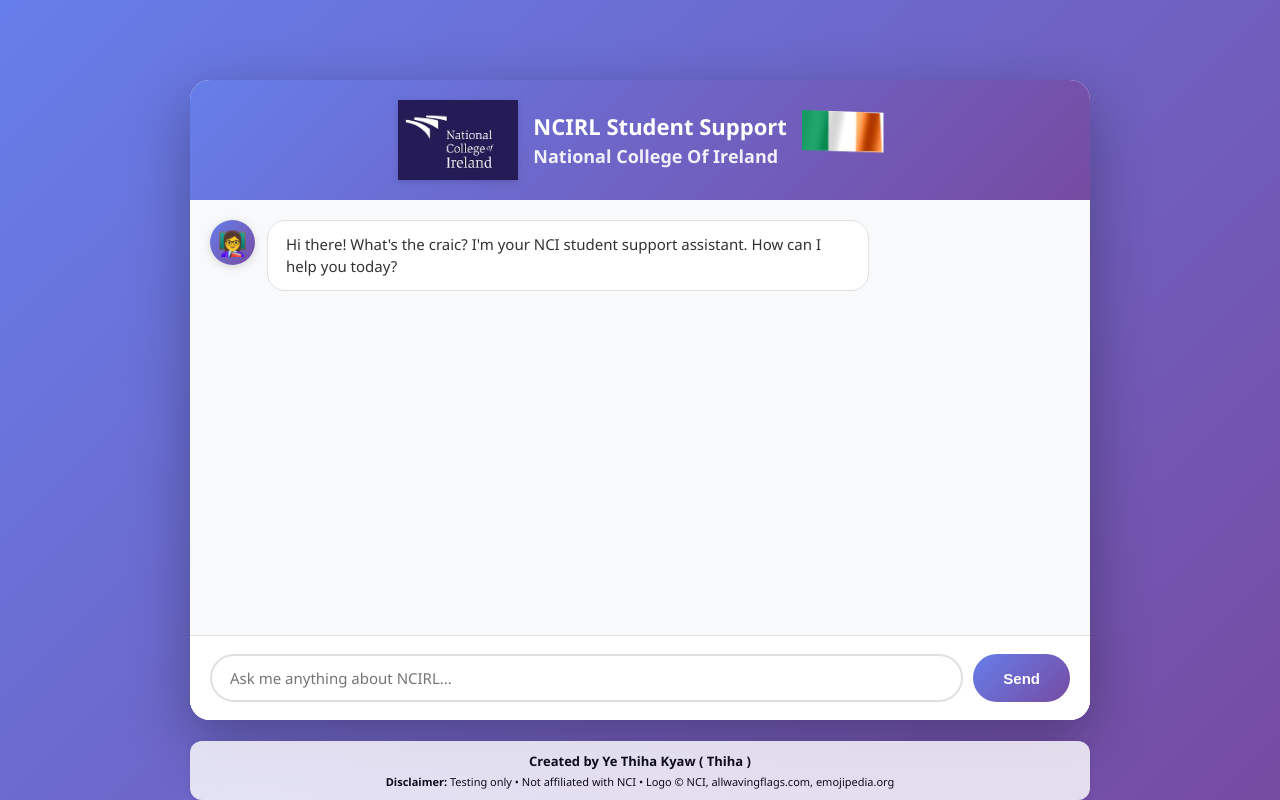
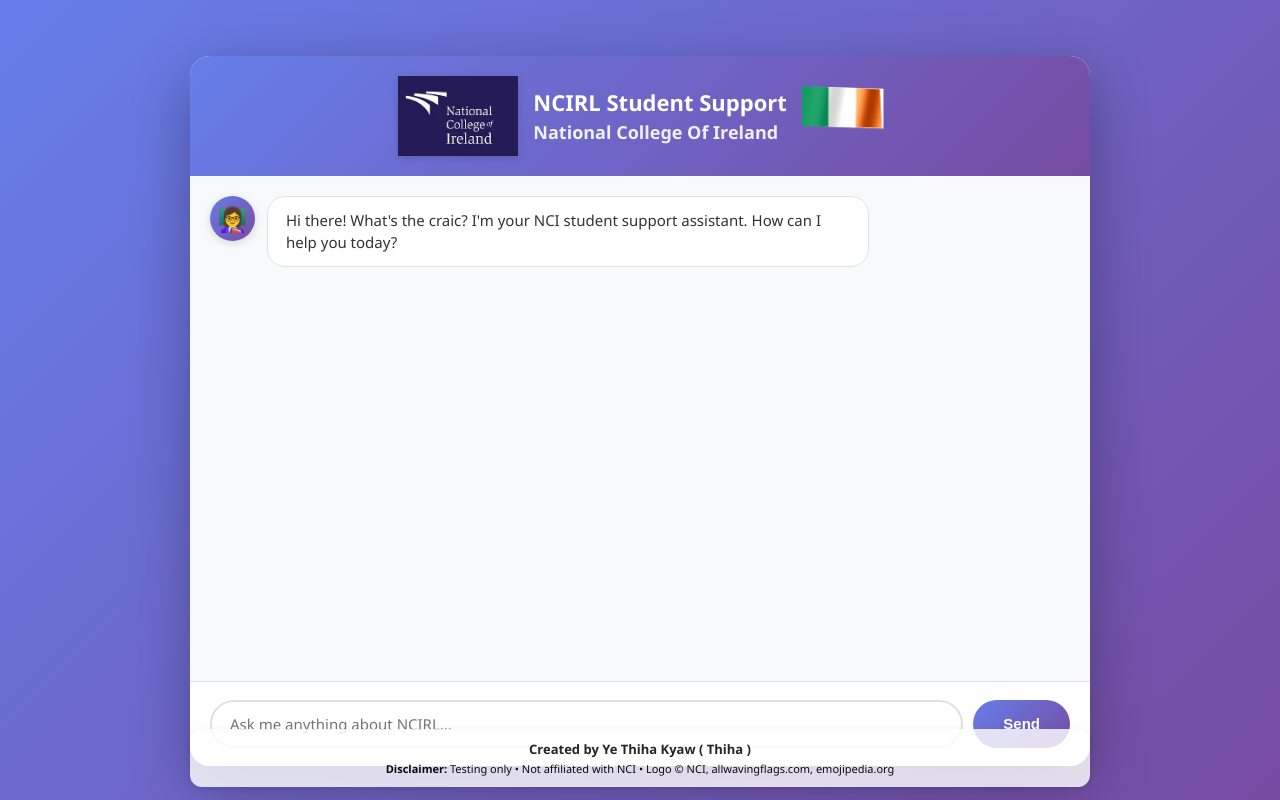
Before and after one commit to Ye-Thiha-Kyaw/ncirl-chatbot, a Flask app: page / in a window 1280 px wide. Run offline with Flask 3, Linux system fonts and the light colour scheme; parts of the project's set-up code (start-up, migrations or seed data) failed here and were passed over.

Commit message:
edit footer and adjust chat container

```diff
--- a/static/css/style.css
+++ b/static/css/style.css
@@ -11,9 +11,9 @@ body {
     max-height: 100vh;
     display: flex;
     flex-direction: column;
-    justify-content: center;
+    justify-content:space-between;
     align-items: center;
-    padding: 15px;
+    padding: 5px;
     overflow: hidden;
 
 }
@@ -27,9 +27,9 @@ body {
     overflow: hidden;
     display: flex;
     flex-direction: column;
-    height: calc(100vh - 160px);
-    /* Adjust for footer */
+    height: calc(100vh - 90px);
     max-height: 750px;
+    margin-top: 4%;
 }
 
 .chat-header {
@@ -323,6 +323,7 @@ footer {
     margin-top: 12px;
     flex-shrink: 0;
     bottom: 0;
+    margin-bottom: 1%;
     position: fixed;
 }
 
```
